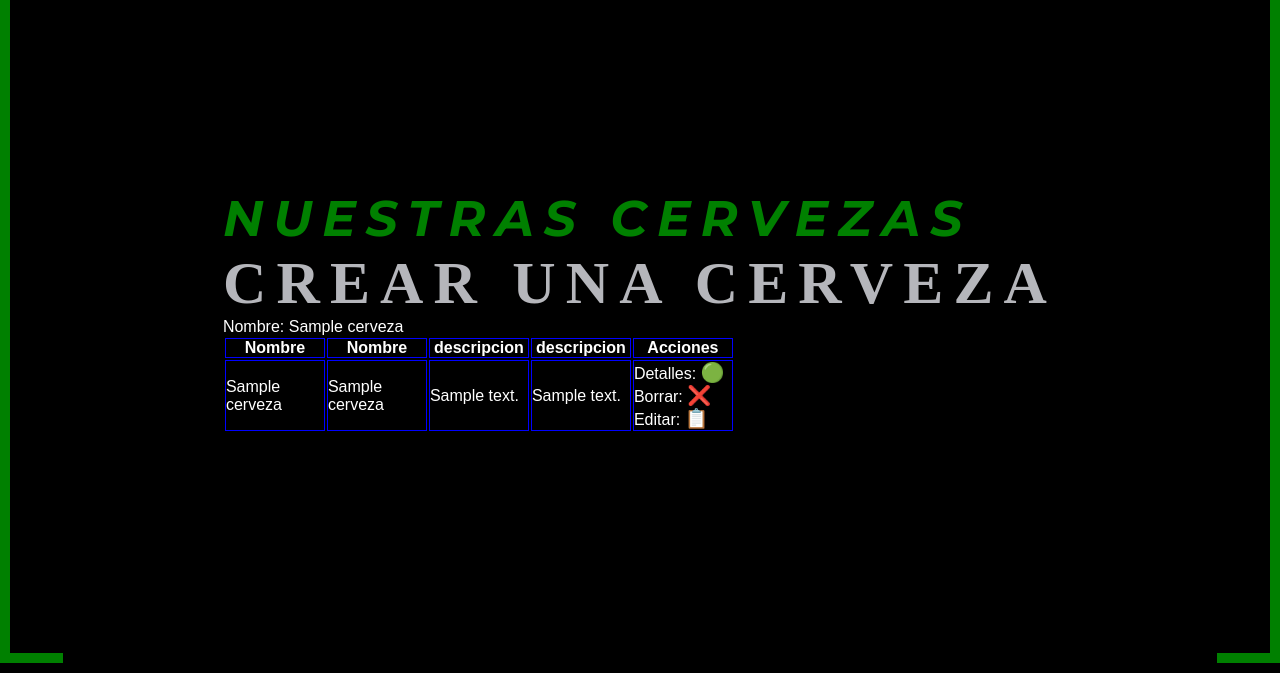
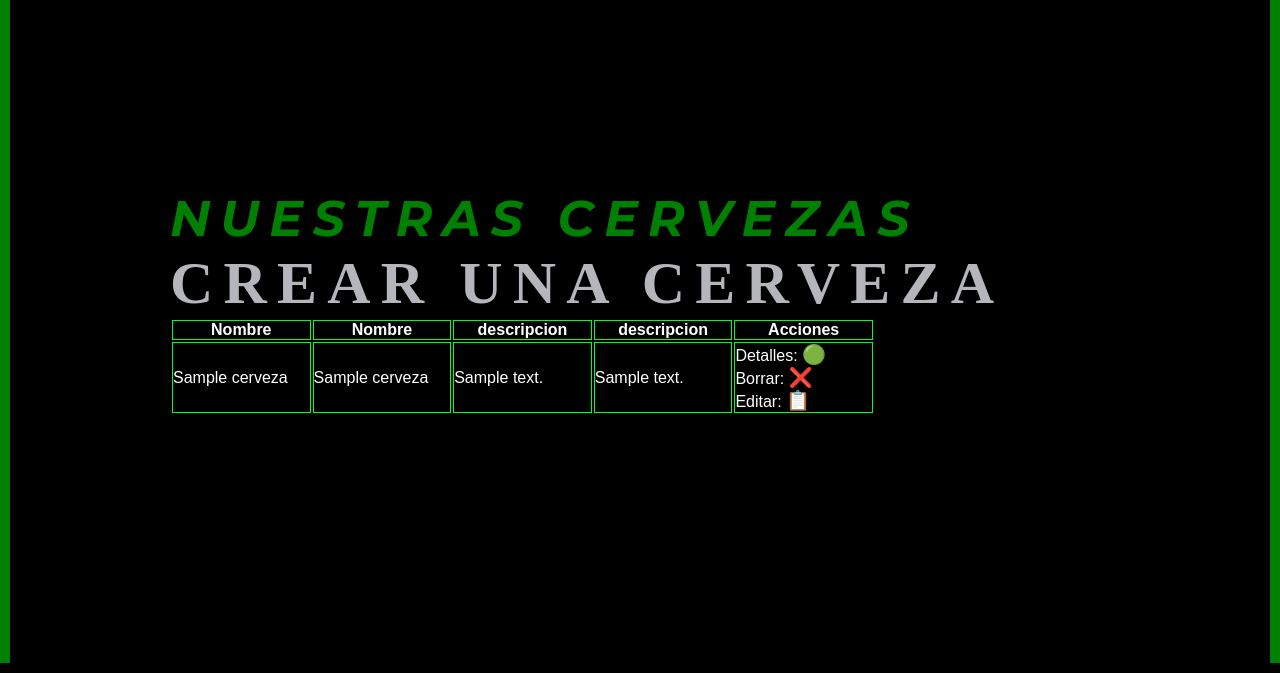
Before and after one commit to limanriqv/Django-Crearte, a Django app: page /store/ in a window 1280 px wide. Shown: the part 157-830 px from the top of the page. Run offline with Django 5.2, Linux system fonts and the light colour scheme; tables that the repository leaves empty hold one stand-in row (values such as "Sample post"); some libraries are stand-ins or nearby versions; some web fonts are replaced.

Commit message:
last commit con host pythonanywhere21

```diff
--- a/store_manager/static/css/style.css
+++ b/store_manager/static/css/style.css
@@ -943,11 +943,11 @@ main form label {
 
 table{
     table-layout: fixed;
-    width: 250px;
+    width: 75%;
 }
 
 th, td {
-    border: 1px solid blue;
-    width: 100px;
+    border: 1px solid rgb(0, 255, 30);
+    width: 25%;
     word-wrap: break-word;
 }
--- a/store_manager/store_app/templates/store.html
+++ b/store_manager/store_app/templates/store.html
@@ -9,7 +9,6 @@
       <div class="list">
         {% for store in store_list %}
         <div>
-          <legend>Nombre: {{store.nombre}}</legend>
 
         <table>
 
```
